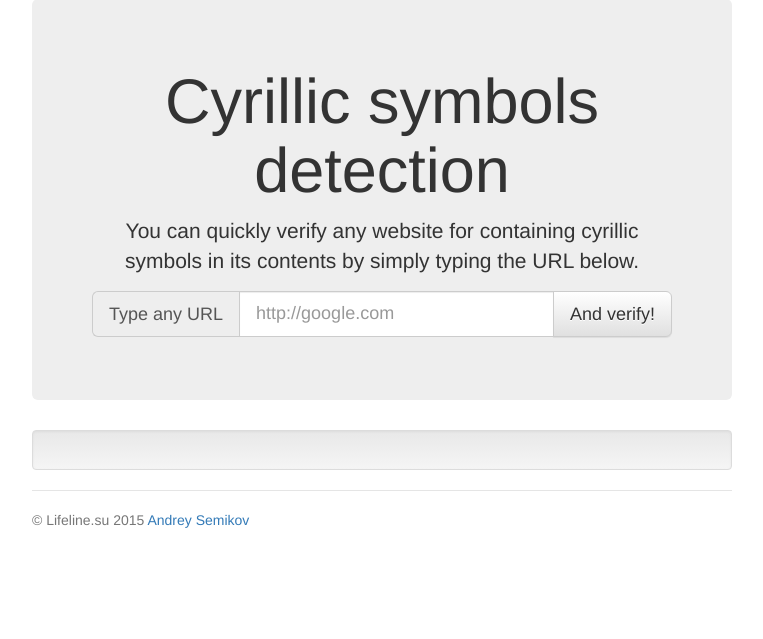
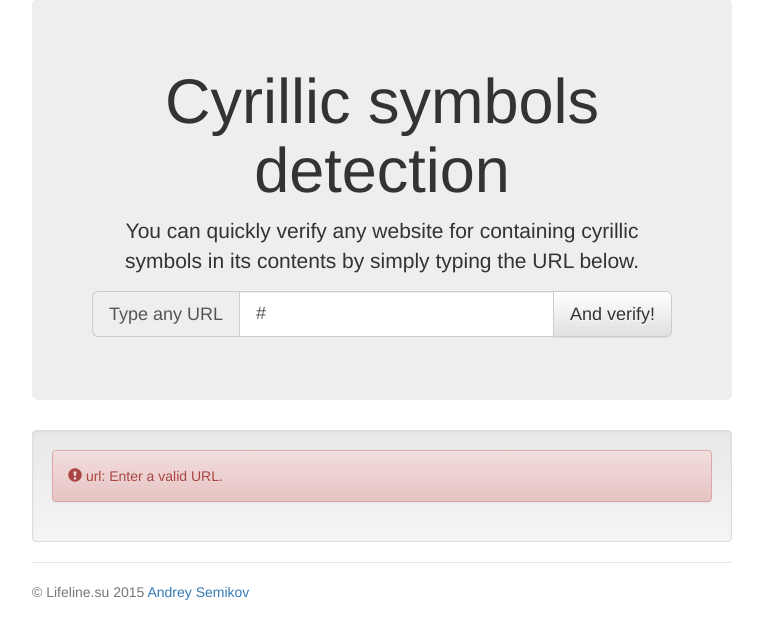
Before and after one commit to gep/latincheck, a Django app: template mainapp/templates/index.html in a window 1280 px wide. Shown: the part 112-751 px from the top of the page, without its empty margins (258-1021 px from the left). Run offline with Django 3.2, Linux system fonts and the light colour scheme; the template is opened without the code that fills it: most values are stand-ins (such as "Sample title", 1, 10 or a date in 2020); some libraries are stand-ins or nearby versions.

Commit message:
Add url parameter and Google tracking code

```diff
--- a/latincheck/urls.py
+++ b/latincheck/urls.py
@@ -9,6 +9,6 @@
 
     # url(r'^admin/', include(admin.site.urls)),
     url(r'^validate', ProcessUrlFormView.as_view(), name='process_url'),
-    url(r'^$', IndexView.as_view(), name='home'),
+    url(r'^', IndexView.as_view(), name='home'),
     url(r'^about$', AboutView.as_view(), name='about'),
 ]
--- a/latinverify/UrlContentGetter.py
+++ b/latinverify/UrlContentGetter.py
@@ -1,6 +1,8 @@
 __author__ = 'andrewsemikov'
 import urllib2
 import socket
+from StringIO import StringIO
+import gzip
 
 
 class UrlContentGetter(object):
@@ -16,7 +18,13 @@
 
         try:
             response = urllib2.urlopen(request, timeout=self.timeout)
-            response_actual_string = response.read()
+
+            if response.info().get('Content-Encoding') == 'gzip':
+                buffer = StringIO(response.read())
+                gzipped_content = gzip.GzipFile(fileobj=buffer)
+                response_actual_string = gzipped_content.read()
+            else:
+                response_actual_string = response.read()
 
             # make html instance of unicode
             response_actual_string = (
@@ -42,12 +50,15 @@
         :return:
         """
         try:
-            return html.decode(encoding=encoding, errors='replace')
+            return html.decode(encoding=encoding, errors='strict')
         except UnicodeError:
             try:
                 return html.decode(encoding='cp1251')
             except UnicodeError:
-                return html.decode(encoding='koi8_r')
+                try:
+                    return html.decode(encoding='koi8_r')
+                except UnicodeError:
+                    return html.decode(encoding=encoding, errors='replace')
 
 
 class UrlContentGetterException(Exception):
--- a/mainapp/static/js/main.js
+++ b/mainapp/static/js/main.js
@@ -3,16 +3,16 @@
  */
 
 $(function(){
-//    SyntaxHighlighter.all();
 
     var progressBar = $('#progress-bar'),
+        form = $('#main-form'),
         alertContainer = $('div.alert-danger'),
         errorMessageContainer = $('#errorMessage'),
         successAlertContainer = $('div.alert-success'),
         wellContainer = $('div.well'),
         codeContainer = $('pre#code-container');
 
-    $('#main-form').submit(function(){
+    form.submit(function(){
         var form = $(this);
         if (form.attr('isloading')){
             return false;
@@ -66,12 +66,14 @@
                 codeContainer.attr('class', codeContainer.attr('class') + ']');
                 codeContainer.show();
                 codeContainer.html(data.html);
-//                codeContainer.find('code').html(data.html);
-//                Prism.highlightAll();
                 SyntaxHighlighter.highlight();
             }
         });
         return false;
     });
 
+    if (form.find('input[name=url]').val()){
+        form.submit();
+    }
+
 });
--- a/mainapp/templates/base.html
+++ b/mainapp/templates/base.html
@@ -72,6 +72,17 @@
 
         <!-- IE10 viewport hack for Surface/desktop Windows 8 bug -->
         <script src="{% static "js/ie10-viewport-bug-workaround.js" %}"></script>
+
+        <script>
+          (function(i,s,o,g,r,a,m){i['GoogleAnalyticsObject']=r;i[r]=i[r]||function(){
+          (i[r].q=i[r].q||[]).push(arguments)},i[r].l=1*new Date();a=s.createElement(o),
+          m=s.getElementsByTagName(o)[0];a.async=1;a.src=g;m.parentNode.insertBefore(a,m)
+          })(window,document,'script','//www.google-analytics.com/analytics.js','ga');
+
+          ga('create', 'UA-4095885-2', 'auto');
+          ga('send', 'pageview');
+
+        </script>
     {% endblock %}
 
 </body>
--- a/mainapp/templates/index.html
+++ b/mainapp/templates/index.html
@@ -11,7 +11,7 @@
                 <div class="input-group input-group-lg">
                   <span class="input-group-addon" id="sizing-addon1">Type any URL</span>
                   <input type="hidden" name="return_contents" value="1" />
-                  <input type="text" name="url" class="form-control" placeholder="http://google.com" aria-describedby="sizing-addon1">
+                  <input type="text" name="url" {% if url %}value="{{ url }}"{% endif %} class="form-control" placeholder="http://google.com" aria-describedby="sizing-addon1">
                   <span class="input-group-btn">
                     <button type="submit" class="btn btn-default">And verify!</button>
                   </span>
--- a/mainapp/views/Index.py
+++ b/mainapp/views/Index.py
@@ -8,4 +8,5 @@
 
     def get_context_data(self, **kwargs):
         kwargs['active_tab'] = 'index'
+        kwargs['url'] = self.request.GET.get('url')
         return super(IndexView, self).get_context_data(**kwargs)
```
Also changed, not shown: 1 other file.
